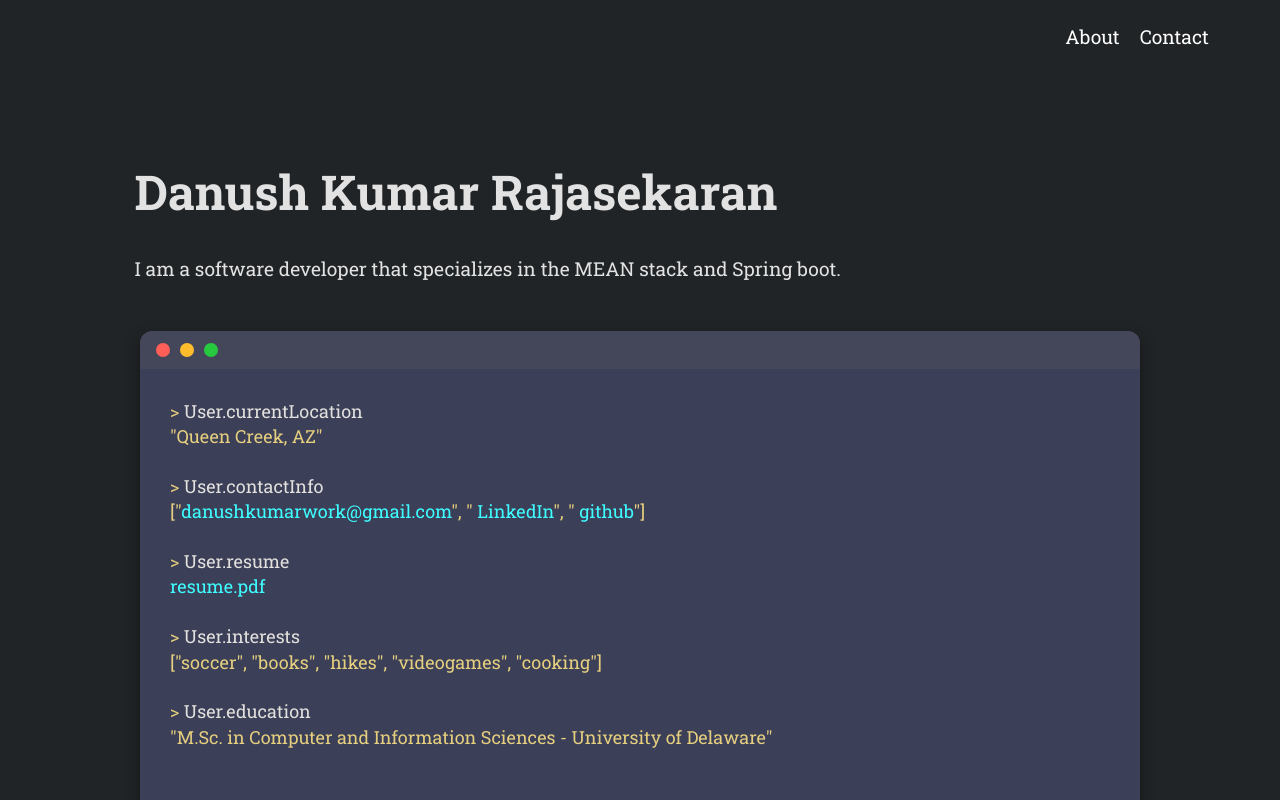
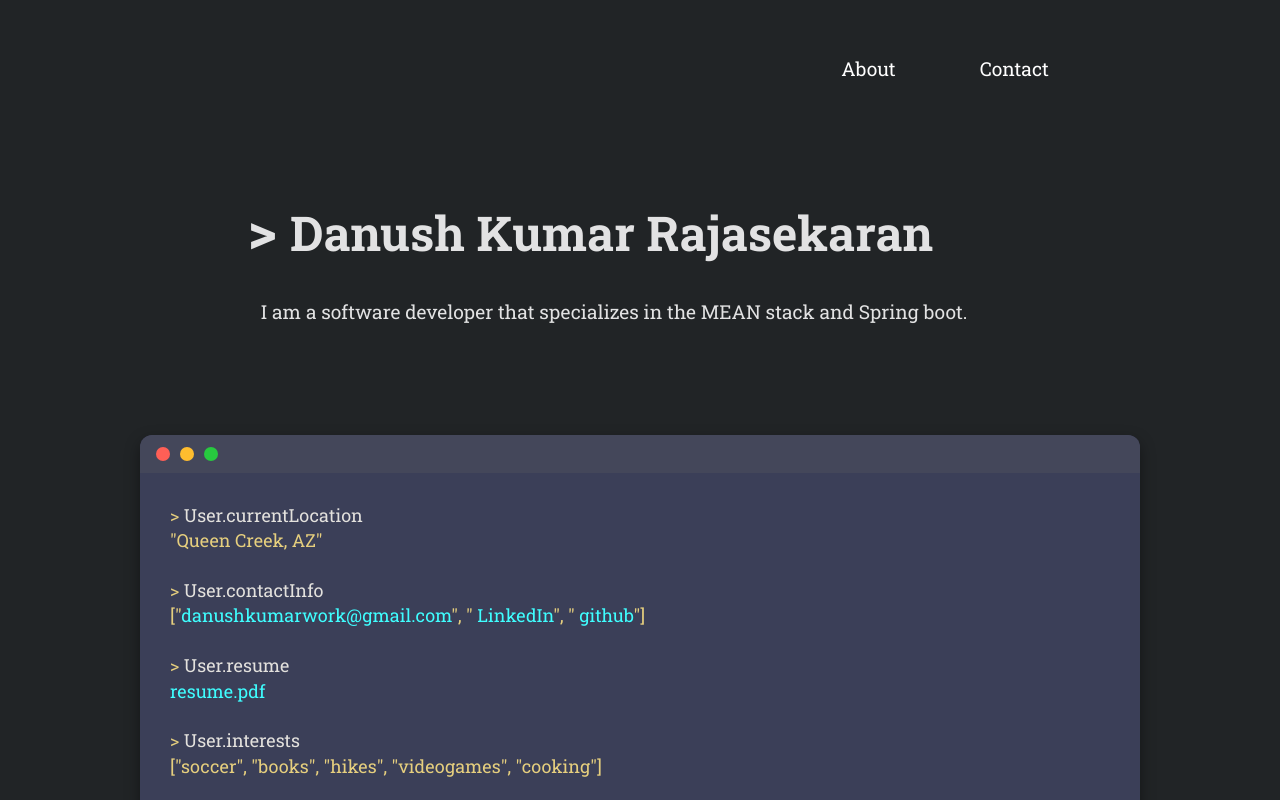
Before and after one commit to DK2K00/portfolio, an Angular app: page / in a window 1280 px wide. Shown: the top 800 px of the page. Built offline with nearby package versions, Linux system fonts and the light colour scheme.

Commit message:
Added padding to navbar, name and description

```diff
--- a/src/app/app.component.css
+++ b/src/app/app.component.css
@@ -30,9 +30,16 @@ html {
     padding-top: 5%;
   }
 
+  .namepointer{
+    font-size: 3.5rem;
+    color: rgba(255, 255, 255, 0.87);
+    padding-left: 10%;
+    padding-top: 5%;
+  }
+
   #mydesc {
     font-size: 1.2rem;
     color: rgba(255, 255, 255, 0.87);
     margin-top: 10px;
-    padding-left: 10%;
+    padding-left: 20%;
   }
--- a/src/app/app.component.html
+++ b/src/app/app.component.html
@@ -1,8 +1,11 @@
 <app-navbar></app-navbar>
 
 <!--Prints out my name and description-->
-<h1 id="myname">{{ displayedName }}<span *ngIf="showNameCursor" class="cursor">|</span></h1>
+<h1 id="myname"><span class="namepointer">> </span>{{ displayedName }}<span *ngIf="showNameCursor" class="cursor">|</span></h1>
 <p id="mydesc">{{ displayedDescription }}<span *ngIf="showDescCursor" class="cursor">|</span></p>
+
+<br>
+<br>
 
 <!--About component-->
 <app-about></app-about>
--- a/src/app/components/navbar/navbar.component.css
+++ b/src/app/components/navbar/navbar.component.css
@@ -13,15 +13,18 @@
   display: flex;
   margin: 0;
   padding: 0;
+  padding-right: 6rem;
 }
 
 .nav-links li {
   margin-left: 20px;
   align-content: end;
+  padding-top: 2rem;
 }
 
 .nav-links a {
   color: white;
   text-decoration: none;
   font-size: 1.2rem;
+  padding-right: 4rem;
 }
```
